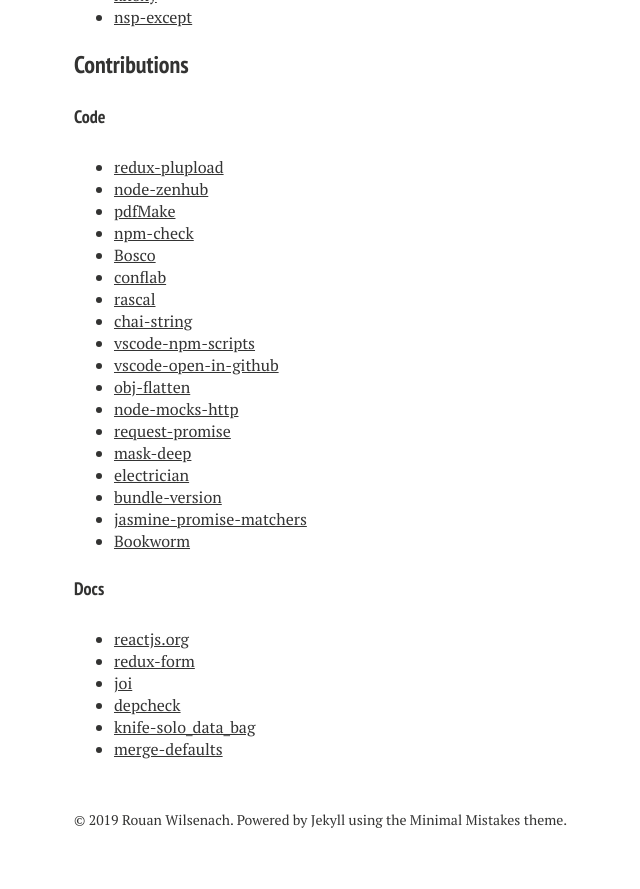
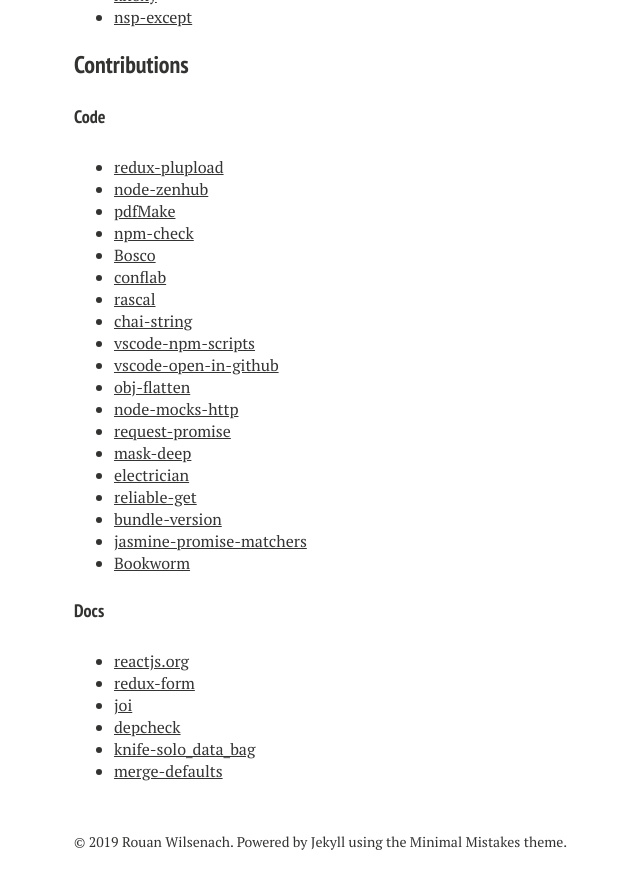
Before and after one commit to rouanw/rouanw.github.io, a Jekyll site: the page built from open-source/index.md, in a window 1280 px wide and 900 px high, scrolled down 3021 px. Shown: the top 889 px of the window, without its empty margins (246-886 px from the left). Built offline with Jekyll 4.4.1, drawn with Linux system fonts in a browser that asks for light colours; nearby versions of some CDN libraries; some web fonts are replaced; comment, search, counter and statistics services are not loaded.

Commit message:
add reliable-get

```diff
--- a/open-source/index.md
+++ b/open-source/index.md
@@ -54,6 +54,7 @@ Here are a few open source projects to which [I've contributed](#contributions)
 - [request-promise](https://github.com/request/request-promise/commits?author=rouanw)
 - [mask-deep](https://github.com/gwpmad/mask-deep/commits?author=rouanw)
 - [electrician](https://github.com/tes/electrician/commits?author=rouanw)
+- [reliable-get](https://github.com/tes/reliable-get/commits?author=rouanw)
 - [bundle-version](https://github.com/tes/bundle-version/commits?author=rouanw)
 - [jasmine-promise-matchers](https://github.com/bvaughn/jasmine-promise-matchers/commits?author=rouanw)
 - [Bookworm](https://github.com/ThoughtWorksZA/bookworm/commits?author=rouanw)
```
